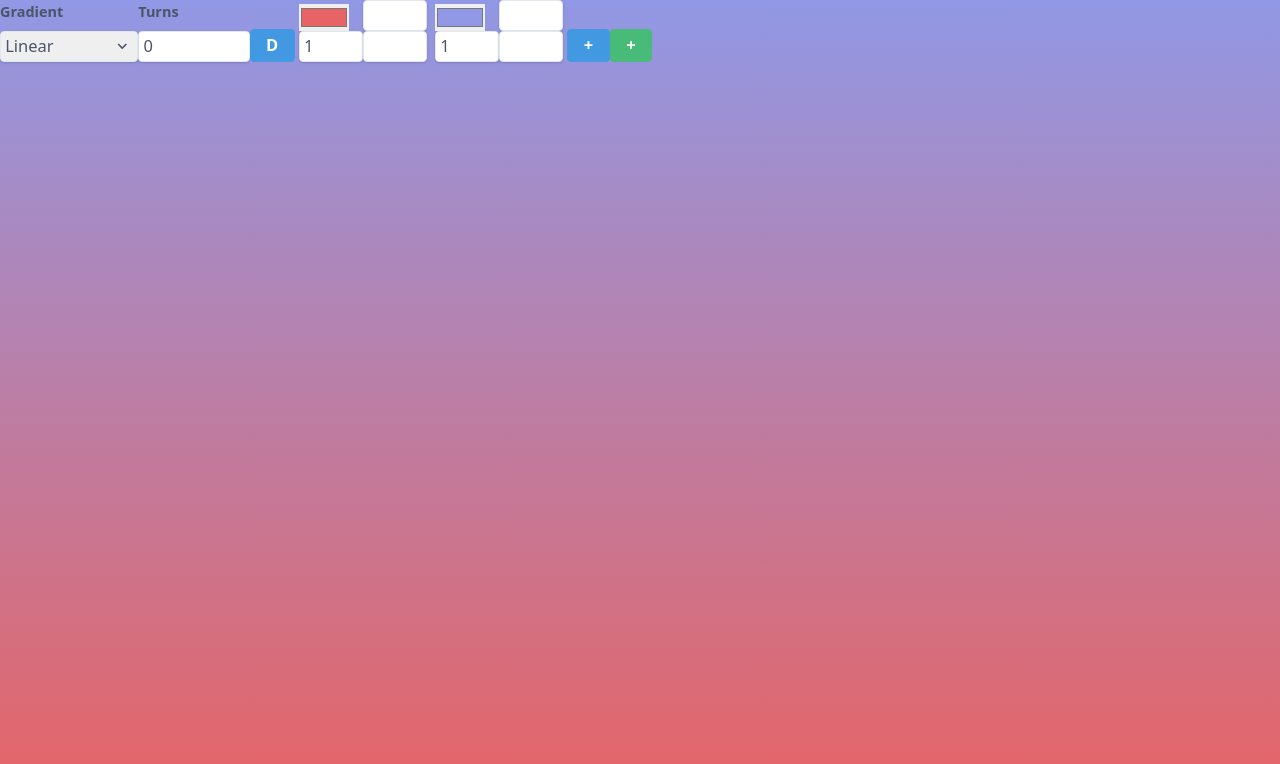
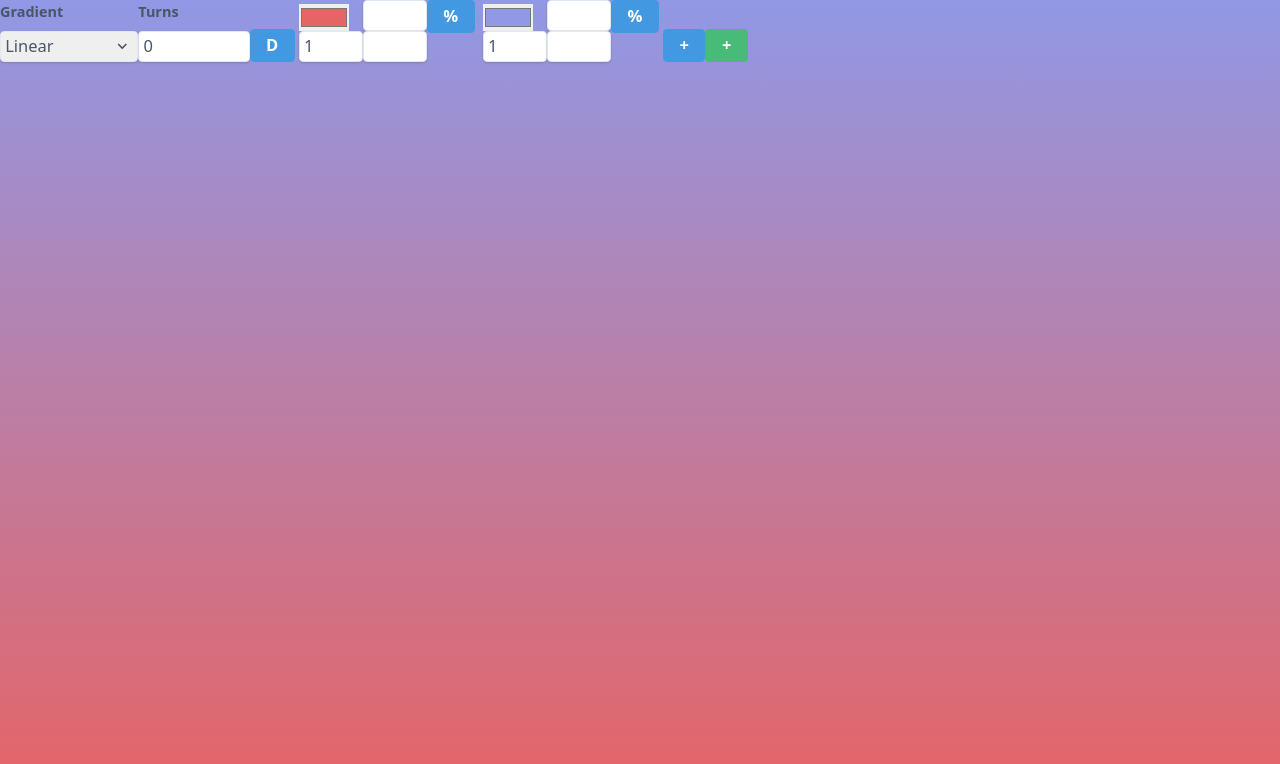
Before and after one commit to Matej-ch/gradient-generator, a Vue app: page / in a window 1280 px wide. Shown: the top 764 px of the page. Built offline with nearby package versions, Linux system fonts and the light colour scheme.

Commit message:
added units to postions

```diff
--- a/src/App.vue
+++ b/src/App.vue
@@ -52,6 +52,8 @@
                                  class="shadow appearance-none border rounded w-full py-1 px-1 text-gray-700 leading-tight focus:outline-none focus:shadow-outline"
                                  style="width: 64px">
                       </div>
+
+                      <div class="flex flex-row">
                           <div class="flex flex-col">
                               <input type="number"
                                      v-model="stop.startPosition"
@@ -63,6 +65,12 @@
                                      step="1" min="0" max="100"
                                      class="shadow appearance-none border rounded w-full py-1 px-1 text-gray-700 leading-tight focus:outline-none focus:shadow-outline"
                                      style="width: 64px">
+                          </div>
+                          <div class="flex flex-col">
+                              <a href="#"
+                                 @click.prevent="stop.useDeg = !stop.useDeg;"
+                                 class="block bg-blue-500 hover:bg-blue-700 text-white font-bold py-1 px-4 rounded">{{stop.useDeg === true ? '%' : 'px'}}</a>
+                          </div>
                       </div>
 
                   </div>
@@ -123,12 +131,14 @@ export default {
                           alpha: 1,
                           startPosition: null,
                           endPosition: null,
+                          useDeg: true,
                       },
                       {
                           color: '#9198e5',
                           alpha: 1,
                           startPosition: null,
                           endPosition: null,
+                          useDeg: true,
                       }
                   ],
               }
@@ -176,12 +186,17 @@ export default {
 
                 let startPosition = '';
                 let endPosition = '';
+                let unit = 'px';
+                if(stop.useDeg) {
+                    unit = '%';
+                }
+
                 if(stop.startPosition !== null) {
-                    startPosition = `${stop.startPosition}%`;
+                    startPosition = `${stop.startPosition}${unit}`;
                 }
 
                 if(stop.endPosition !== null) {
-                    endPosition = `${stop.endPosition}%`;
+                    endPosition = `${stop.endPosition}${unit}`;
                 }
 
                 if(stop.startPosition !==null) {
```
Lines whose indentation alone changed are shown as unchanged.
